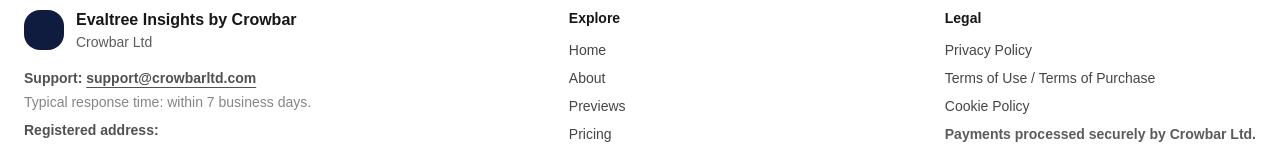
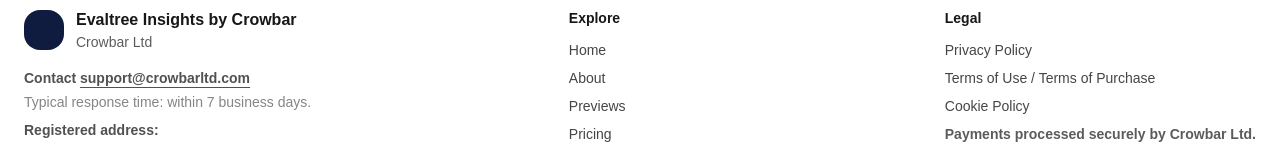
Before and after one commit to kanbanfeed/crowbar-evaltree, a Next.js app: page /evaltree in a window 1280 px wide. Shown: the part 1720-1866 px from the top of the page. Built offline with nearby package versions, Linux system fonts and the light colour scheme.

Commit message:
updating

```diff
--- a/components/Footer.tsx
+++ b/components/Footer.tsx
@@ -32,7 +32,7 @@
 
                       {/* ✅ Company details required */}
                       <div className="mt-4 text-sm opacity-75">
-                        <b >Support:</b>{" "}
+                        <b >Contact</b>{" "}
                         <a
                           className="font-medium underline underline-offset-4"
                           href="mailto:support@crowbarltd.com"
```
